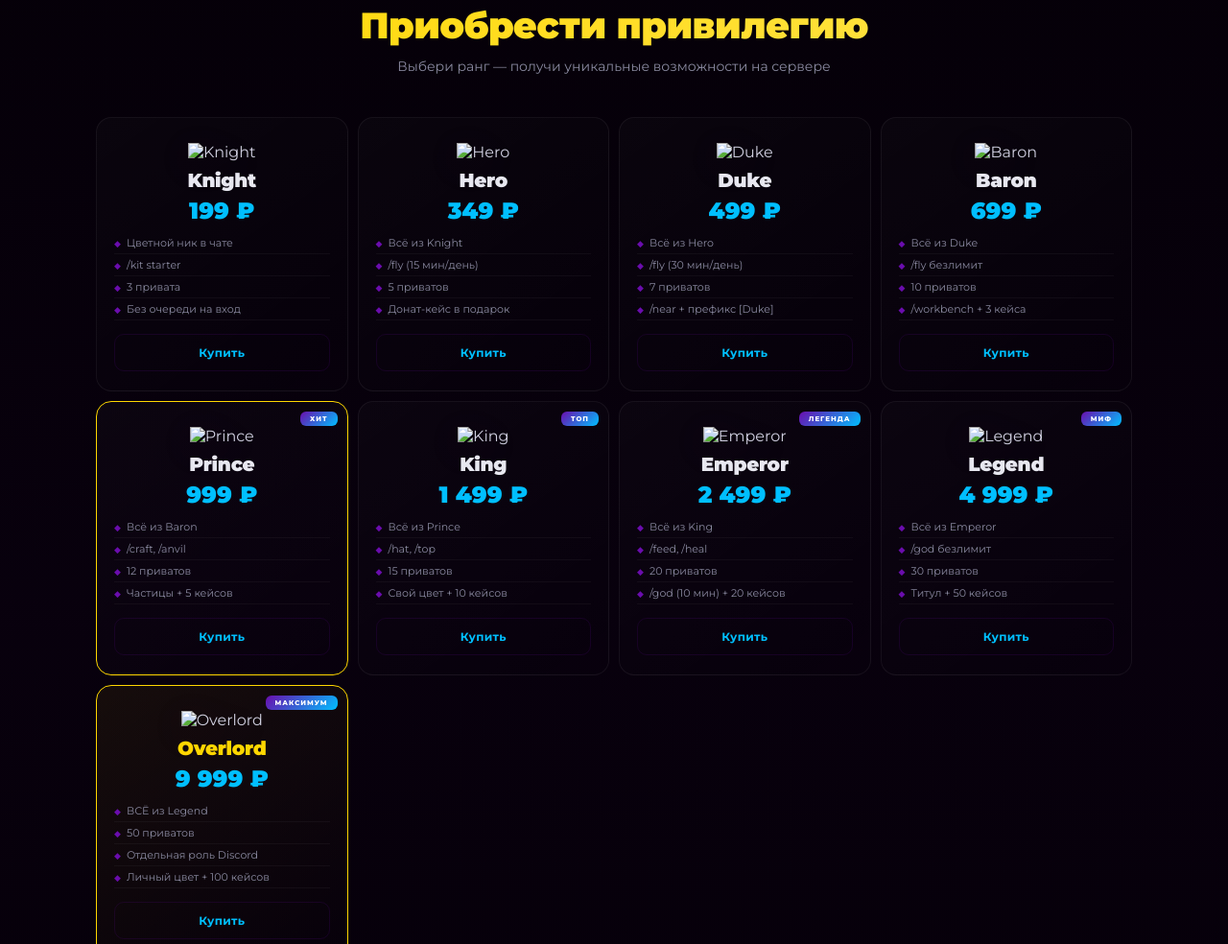
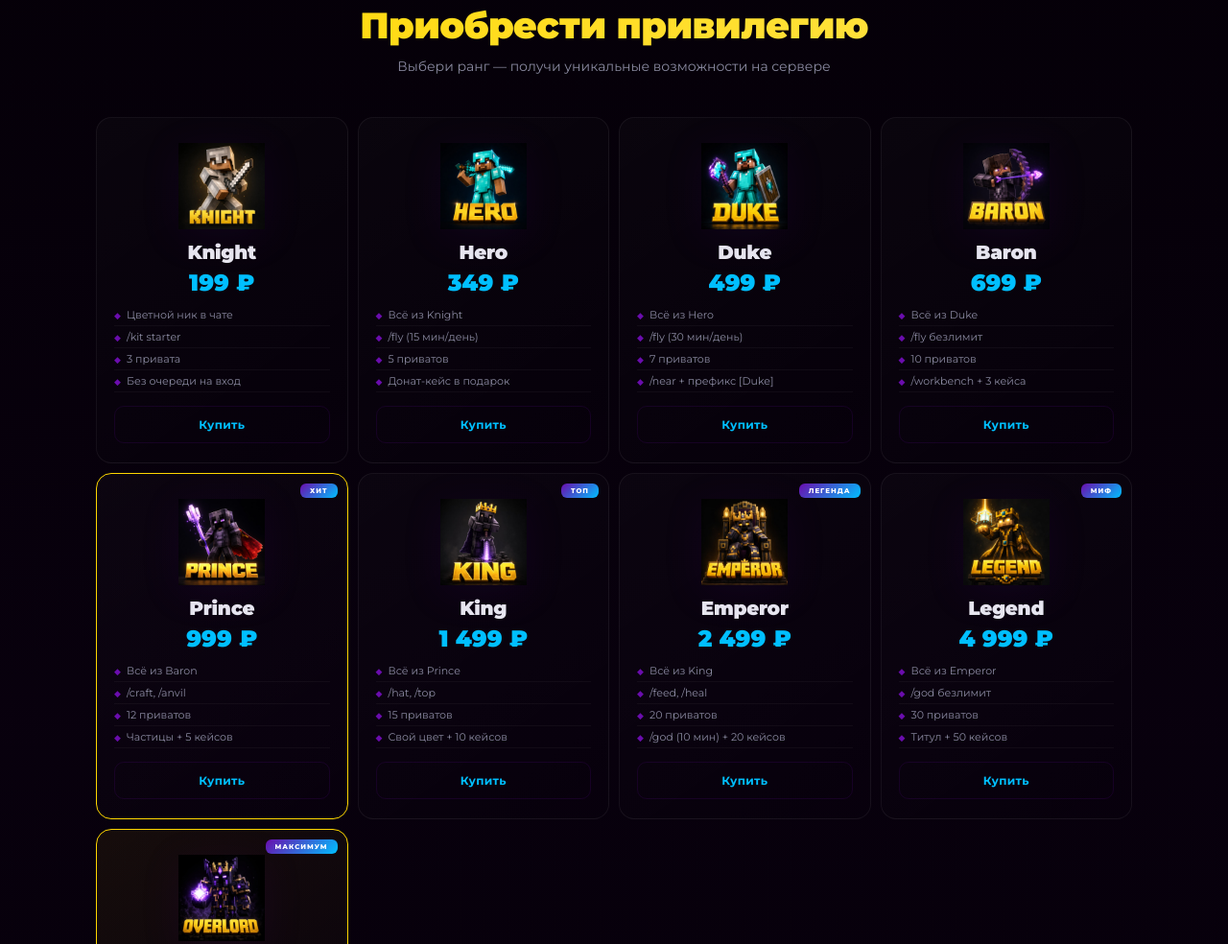
Before and after one commit to hazaomirix/hazaomirix.github.io, a website: page index.html in a window 1280 px wide. Shown: the part 1387-2371 px from the top of the page at 96% size. Drawn offline with Linux system fonts and the light colour scheme.

Commit message:
Add files via upload

```diff
--- a/index.html
+++ b/index.html
@@ -193,23 +193,23 @@ footer a{color:var(--blue);text-decoration:none;font-weight:600}
 <p class="s-p fi">Выбери ранг — получи уникальные возможности на сервере</p>
 <div class="ranks-g fi">
 
-<div class="rank-card"><img src="knight.png" class="ri" alt="Knight"><div class="rn">Knight</div><div class="rp">199 ₽</div><ul class="rf"><li>Цветной ник в чате</li><li>/kit starter</li><li>3 привата</li><li>Без очереди на вход</li></ul><button class="buy-btn" onclick="openCart('Knight',199)">Купить</button></div>
+<div class="rank-card"><img src="knight.jpg" class="ri" alt="Knight"><div class="rn">Knight</div><div class="rp">199 ₽</div><ul class="rf"><li>Цветной ник в чате</li><li>/kit starter</li><li>3 привата</li><li>Без очереди на вход</li></ul><button class="buy-btn" onclick="openCart('Knight',199)">Купить</button></div>
 
-<div class="rank-card"><img src="hero.png" class="ri" alt="Hero"><div class="rn">Hero</div><div class="rp">349 ₽</div><ul class="rf"><li>Всё из Knight</li><li>/fly (15 мин/день)</li><li>5 приватов</li><li>Донат-кейс в подарок</li></ul><button class="buy-btn" onclick="openCart('Hero',349)">Купить</button></div>
+<div class="rank-card"><img src="hero.jpg" class="ri" alt="Hero"><div class="rn">Hero</div><div class="rp">349 ₽</div><ul class="rf"><li>Всё из Knight</li><li>/fly (15 мин/день)</li><li>5 приватов</li><li>Донат-кейс в подарок</li></ul><button class="buy-btn" onclick="openCart('Hero',349)">Купить</button></div>
 
-<div class="rank-card"><img src="duke.png" class="ri" alt="Duke"><div class="rn">Duke</div><div class="rp">499 ₽</div><ul class="rf"><li>Всё из Hero</li><li>/fly (30 мин/день)</li><li>7 приватов</li><li>/near + префикс [Duke]</li></ul><button class="buy-btn" onclick="openCart('Duke',499)">Купить</button></div>
+<div class="rank-card"><img src="duke.jpg" class="ri" alt="Duke"><div class="rn">Duke</div><div class="rp">499 ₽</div><ul class="rf"><li>Всё из Hero</li><li>/fly (30 мин/день)</li><li>7 приватов</li><li>/near + префикс [Duke]</li></ul><button class="buy-btn" onclick="openCart('Duke',499)">Купить</button></div>
 
-<div class="rank-card"><img src="baron.png" class="ri" alt="Baron"><div class="rn">Baron</div><div class="rp">699 ₽</div><ul class="rf"><li>Всё из Duke</li><li>/fly безлимит</li><li>10 приватов</li><li>/workbench + 3 кейса</li></ul><button class="buy-btn" onclick="openCart('Baron',699)">Купить</button></div>
+<div class="rank-card"><img src="baron.jpg" class="ri" alt="Baron"><div class="rn">Baron</div><div class="rp">699 ₽</div><ul class="rf"><li>Всё из Duke</li><li>/fly безлимит</li><li>10 приватов</li><li>/workbench + 3 кейса</li></ul><button class="buy-btn" onclick="openCart('Baron',699)">Купить</button></div>
 
-<div class="rank-card" style="border-color:var(--gold)"><div class="rib">ХИТ</div><img src="prince.png" class="ri" alt="Prince"><div class="rn">Prince</div><div class="rp">999 ₽</div><ul class="rf"><li>Всё из Baron</li><li>/craft, /anvil</li><li>12 приватов</li><li>Частицы + 5 кейсов</li></ul><button class="buy-btn" onclick="openCart('Prince',999)">Купить</button></div>
+<div class="rank-card" style="border-color:var(--gold)"><div class="rib">ХИТ</div><img src="prince.jpg" class="ri" alt="Prince"><div class="rn">Prince</div><div class="rp">999 ₽</div><ul class="rf"><li>Всё из Baron</li><li>/craft, /anvil</li><li>12 приватов</li><li>Частицы + 5 кейсов</li></ul><button class="buy-btn" onclick="openCart('Prince',999)">Купить</button></div>
 
-<div class="rank-card"><div class="rib">ТОП</div><img src="king.png" class="ri" alt="King"><div class="rn">King</div><div class="rp">1 499 ₽</div><ul class="rf"><li>Всё из Prince</li><li>/hat, /top</li><li>15 приватов</li><li>Свой цвет + 10 кейсов</li></ul><button class="buy-btn" onclick="openCart('King',1499)">Купить</button></div>
+<div class="rank-card"><div class="rib">ТОП</div><img src="king.jpg" class="ri" alt="King"><div class="rn">King</div><div class="rp">1 499 ₽</div><ul class="rf"><li>Всё из Prince</li><li>/hat, /top</li><li>15 приватов</li><li>Свой цвет + 10 кейсов</li></ul><button class="buy-btn" onclick="openCart('King',1499)">Купить</button></div>
 
-<div class="rank-card"><div class="rib">ЛЕГЕНДА</div><img src="emperor.png" class="ri" alt="Emperor"><div class="rn">Emperor</div><div class="rp">2 499 ₽</div><ul class="rf"><li>Всё из King</li><li>/feed, /heal</li><li>20 приватов</li><li>/god (10 мин) + 20 кейсов</li></ul><button class="buy-btn" onclick="openCart('Emperor',2499)">Купить</button></div>
+<div class="rank-card"><div class="rib">ЛЕГЕНДА</div><img src="emperor.jpg" class="ri" alt="Emperor"><div class="rn">Emperor</div><div class="rp">2 499 ₽</div><ul class="rf"><li>Всё из King</li><li>/feed, /heal</li><li>20 приватов</li><li>/god (10 мин) + 20 кейсов</li></ul><button class="buy-btn" onclick="openCart('Emperor',2499)">Купить</button></div>
 
-<div class="rank-card"><div class="rib">МИФ</div><img src="legend.png" class="ri" alt="Legend"><div class="rn">Legend</div><div class="rp">4 999 ₽</div><ul class="rf"><li>Всё из Emperor</li><li>/god безлимит</li><li>30 приватов</li><li>Титул + 50 кейсов</li></ul><button class="buy-btn" onclick="openCart('Legend',4999)">Купить</button></div>
+<div class="rank-card"><div class="rib">МИФ</div><img src="legend.jpg" class="ri" alt="Legend"><div class="rn">Legend</div><div class="rp">4 999 ₽</div><ul class="rf"><li>Всё из Emperor</li><li>/god безлимит</li><li>30 приватов</li><li>Титул + 50 кейсов</li></ul><button class="buy-btn" onclick="openCart('Legend',4999)">Купить</button></div>
 
-<div class="rank-card" style="border-color:var(--gold);background:linear-gradient(145deg,rgba(255,215,0,.06),transparent)"><div class="rib">МАКСИМУМ</div><img src="overlord.png" class="ri" alt="Overlord"><div class="rn" style="color:var(--gold)">Overlord</div><div class="rp">9 999 ₽</div><ul class="rf"><li>ВСЁ из Legend</li><li>50 приватов</li><li>Отдельная роль Discord</li><li>Личный цвет + 100 кейсов</li></ul><button class="buy-btn" onclick="openCart('Overlord',9999)">Купить</button></div>
+<div class="rank-card" style="border-color:var(--gold);background:linear-gradient(145deg,rgba(255,215,0,.06),transparent)"><div class="rib">МАКСИМУМ</div><img src="overlord.jpg" class="ri" alt="Overlord"><div class="rn" style="color:var(--gold)">Overlord</div><div class="rp">9 999 ₽</div><ul class="rf"><li>ВСЁ из Legend</li><li>50 приватов</li><li>Отдельная роль Discord</li><li>Личный цвет + 100 кейсов</li></ul><button class="buy-btn" onclick="openCart('Overlord',9999)">Купить</button></div>
 
 </div>
 
```
